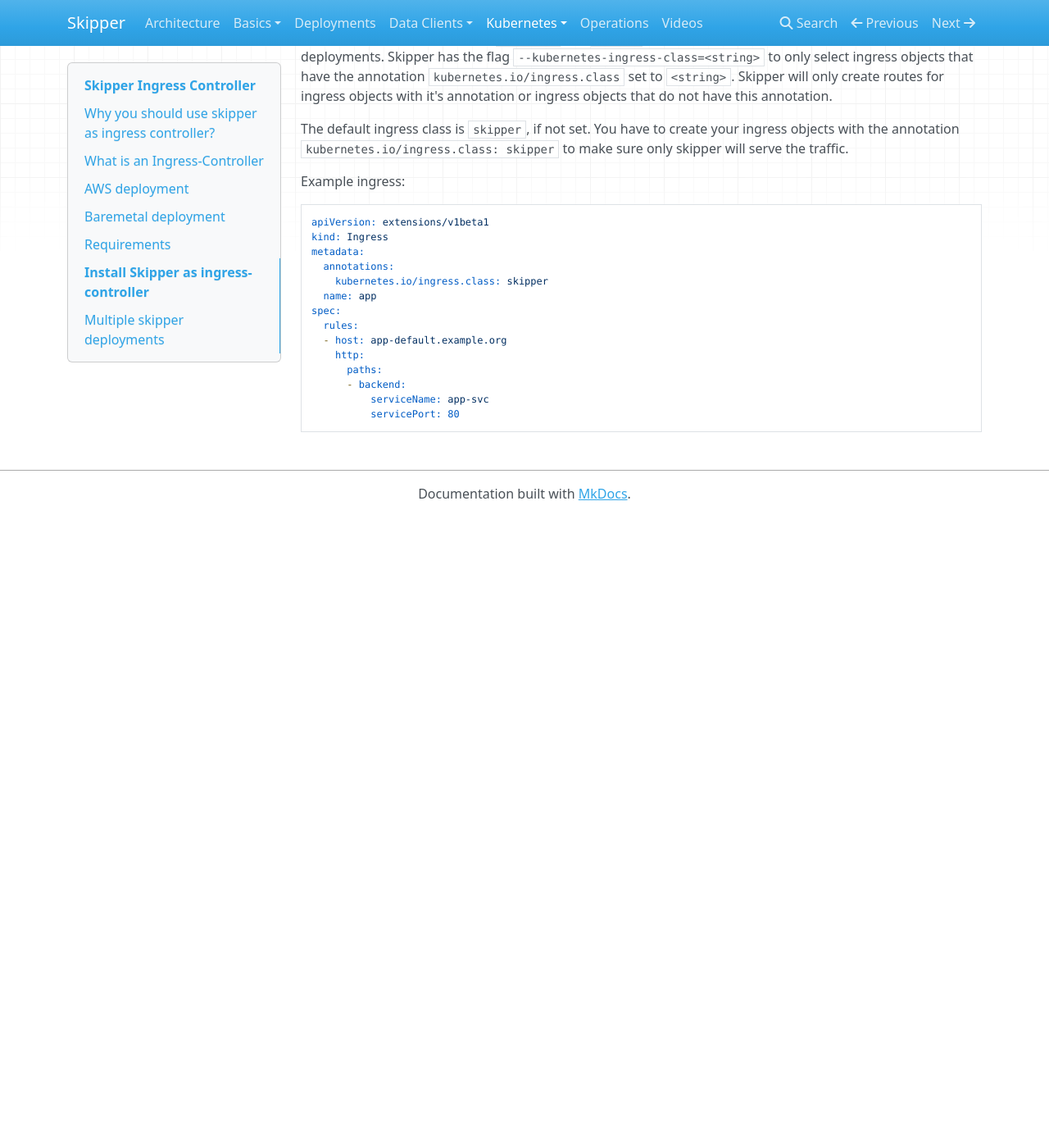
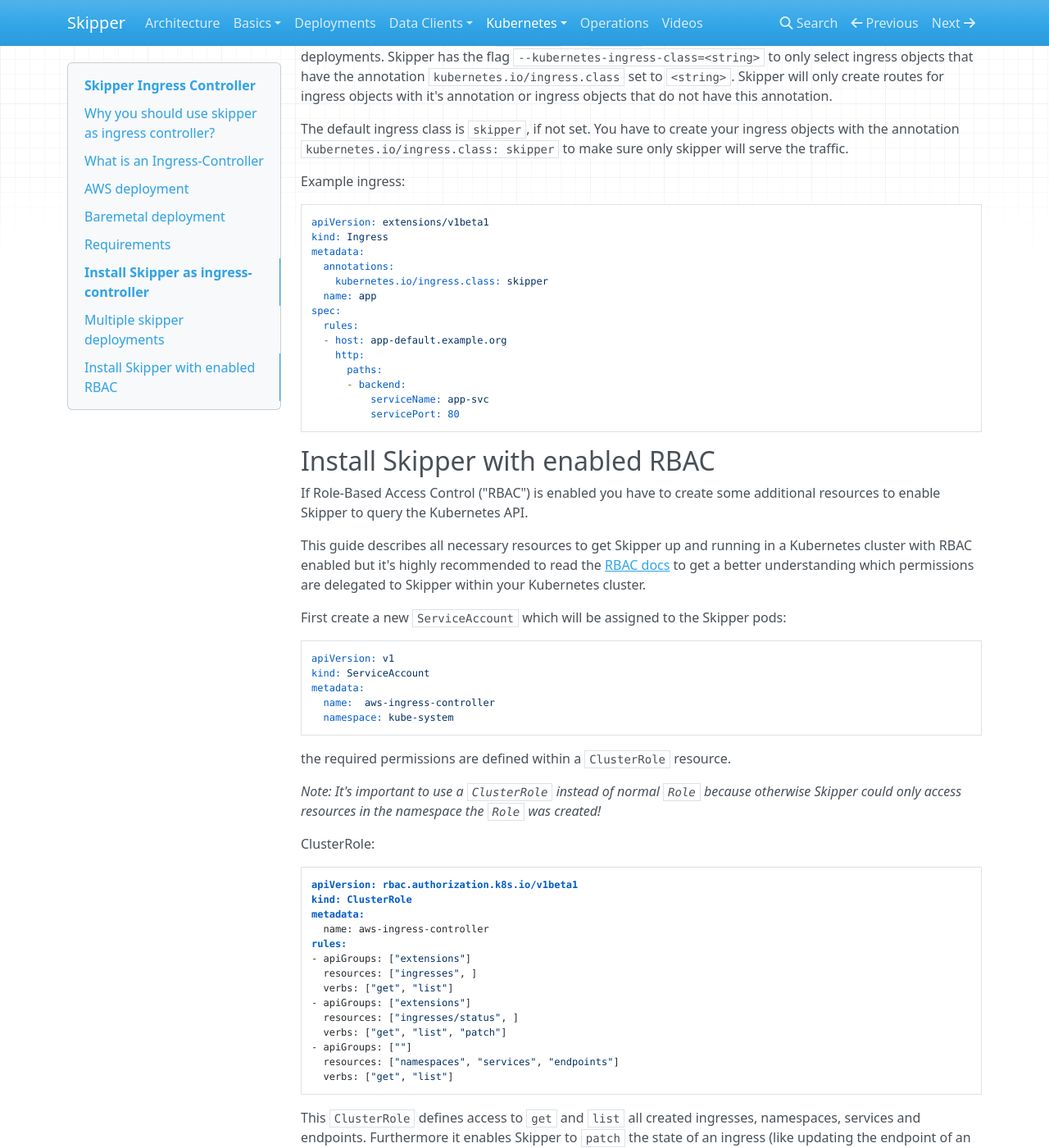
Before and after one commit to zalando/skipper, an MkDocs documentation site: the page built from docs/kubernetes/ingress-controller.md, in a window 1280 px wide and 1400 px high, scrolled down 6211 px. Shown: the whole window at 82% size. Built offline with MkDocs 1.6.1, drawn with Linux system fonts in a browser that asks for light colours; nearby versions of some CDN libraries; old or Windows-style settings are respelled for this version of MkDocs; before the commit the page ends 6841 px from its top, so only the background shows below that; some of the changed text lies outside the part shown.

Commit message:
Added section about deployment with RBAC enabled
added sample manifests for:

* ServiceAccount
* ClusterRole
* ClusterRoleBinding
* adopted DaemonSet

```diff
--- a/docs/kubernetes/ingress-controller.md
+++ b/docs/kubernetes/ingress-controller.md
@@ -281,3 +281,119 @@
           - backend:
               serviceName: app-svc
               servicePort: 80
+
+## Install Skipper with enabled RBAC
+
+If Role-Based Access Control ("RBAC") is enabled you have to create some additional
+resources to enable Skipper to query the Kubernetes API.
+
+This guide describes all necessary resources to get Skipper up and running in a
+Kubernetes cluster with RBAC enabled but it's highly recommended to read the
+[RBAC docs](https://kubernetes.io/docs/admin/authorization/rbac/) to get a better
+understanding which permissions are delegated to Skipper within your Kubernetes cluster.
+
+First create a new `ServiceAccount` which will be assigned to the Skipper pods:
+
+    apiVersion: v1
+    kind: ServiceAccount
+    metadata:
+      name:  aws-ingress-controller
+      namespace: kube-system
+
+the required permissions are defined within a `ClusterRole` resource.
+
+_Note: It's important to use a `ClusterRole` instead of normal `Role` because otherwise Skipper could only access resources in the namespace the `Role` was created!_
+
+ClusterRole:
+
+    apiVersion: rbac.authorization.k8s.io/v1beta1
+    kind: ClusterRole
+    metadata:
+      name: aws-ingress-controller
+    rules:
+    - apiGroups: ["extensions"]
+      resources: ["ingresses", ]
+      verbs: ["get", "list"]
+    - apiGroups: ["extensions"]
+      resources: ["ingresses/status", ]
+      verbs: ["get", "list", "patch"]
+    - apiGroups: [""]
+      resources: ["namespaces", "services", "endpoints"]
+      verbs: ["get", "list"]
+
+This `ClusterRole` defines access to `get` and `list` all created ingresses, namespaces, services and endpoints.
+Furthermore it enables Skipper to `patch` the state of an ingress (like updating the endpoint of an ingress).
+
+To assign the defined `ClusterRole` to the previously created `ServiceAccount`
+a `ClusterRoleBinding` has to be created:
+
+ClusterRoleBinding:
+
+    apiVersion: rbac.authorization.k8s.io/v1beta1
+    kind: ClusterRoleBinding
+    metadata:
+      name: aws-ingress-controller
+    roleRef:
+      apiGroup: rbac.authorization.k8s.io
+      kind: ClusterRole
+      name: aws-ingress-controller
+    subjects:
+    - kind: ServiceAccount
+      name: aws-ingress-controller
+      namespace: kube-system
+
+Last but not least the `ServiceAccount` has to be assigned to the Skipper daemonset.
+
+daemonset:
+
+    apiVersion: extensions/v1beta1
+    kind: DaemonSet
+    metadata:
+      name: skipper-ingress
+      namespace: kube-system
+      labels:
+        component: ingress
+    spec:
+      selector:
+        matchLabels:
+          component: ingress
+      updateStrategy:
+        type: RollingUpdate
+      template:
+        metadata:
+          name: skipper-ingress
+          labels:
+            component: ingress
+            application: skipper
+        spec:
+          hostNetwork: true
+          serviceAccountName: aws-ingress-controller
+          containers:
+          - name: skipper-ingress
+            image: registry.opensource.zalan.do/pathfinder/skipper:latest
+            ports:
+            - name: ingress-port
+              containerPort: 9999
+              hostPort: 9999
+            - name: metrics-port
+              containerPort: 9911
+            args:
+              - "skipper"
+              - "-kubernetes"
+              - "-kubernetes-in-cluster"
+              - "-address=:9999"
+              - "-proxy-preserve-host"
+              - "-serve-host-metrics"
+              - "-enable-ratelimits"
+              - "-experimental-upgrade"
+              - "-metrics-exp-decay-sample"
+            resources:
+              limits:
+                cpu: 200m
+                memory: 200Mi
+            readinessProbe:
+              httpGet:
+                path: /kube-system/healthz
+                port: 9999
+              initialDelaySeconds: 5
+              timeoutSeconds: 5
```
